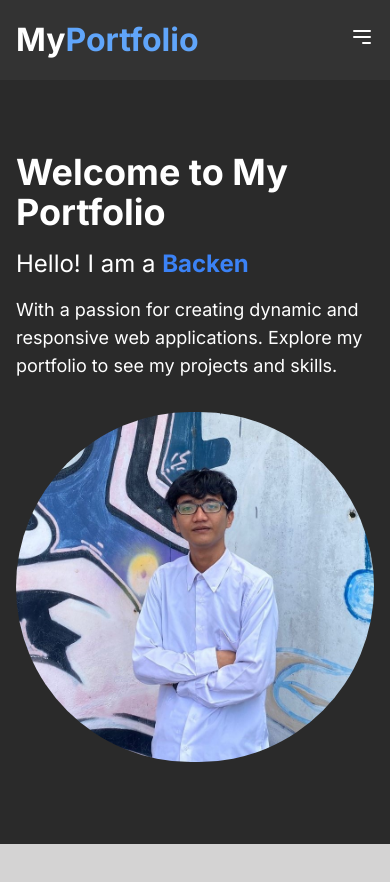
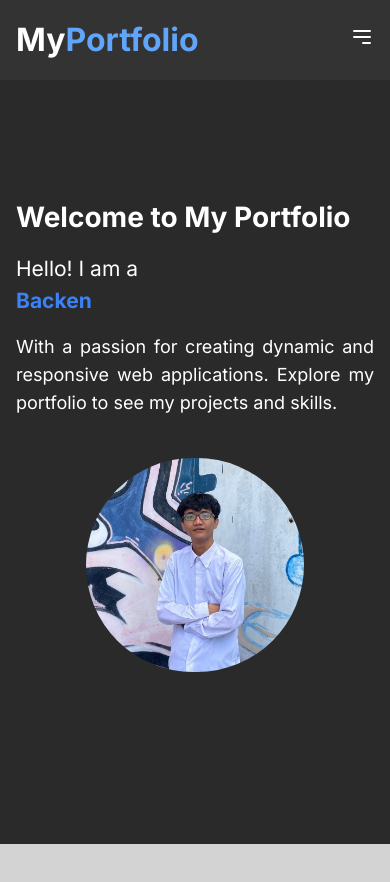
Before and after one commit to RaihanPrasetia/portofoliov2, a Next.js app: page / in a window 390 px wide. Shown: the top 882 px of the page. Built offline with nearby package versions, Linux system fonts and the light colour scheme.

Commit message:
fix typingeffect

```diff
--- a/src/app/assets/css/About.css
+++ b/src/app/assets/css/About.css
@@ -1,10 +1,3 @@
 .text-tittle {
     font-size: 30px;
 }
-
-@media (min-width: 1024px) {
-  .responsive-image {
-    width: 250px; /* Ukuran gambar di tampilan mobile */
-    height: 250px;
-  }
-}
--- a/src/app/assets/css/Home.css
+++ b/src/app/assets/css/Home.css
@@ -0,0 +1,21 @@
+@media (max-width: 768px) {
+  .responsive-image {
+       width: 250px; /* Ukuran gambar di tampilan mobile */
+    height: 250px;
+    margin-bottom: 25px;
+    margin-top: 25px;
+    padding-top: 0;
+  }
+
+  .text-wc {
+    font-size: 28px;
+  }
+
+  .text-hl{
+    font-size: 21px;
+  }
+
+  .text-p{
+    font-size: 18px;
+  }
+}
--- a/src/app/components/About.tsx
+++ b/src/app/components/About.tsx
@@ -9,7 +9,7 @@ export default function About() {
     <section id="about" className="section">
       <div className="flex flex-col md:flex-row items-center md:justify-between">
         {/* Teks di sebelah kiri */}
-        <div className="w-full md:w-1/2 p-4 text-center item">
+        <div className="w-full md:w-1/2 p-4 text-center item responsive-image">
           <Image
             src={foto}
             alt="Profile"
--- a/src/app/components/Home.tsx
+++ b/src/app/components/Home.tsx
@@ -53,22 +53,27 @@ export default function Home() {
       <div className="flex flex-col md:flex-row items-center md:justify-between">
         {/* Teks di sebelah kiri */}
         <div className="w-full md:w-1/2 p-4">
-          <h1 className="text-4xl font-bold mb-4">Welcome to My Portfolio</h1>
-          <h2 className="text-2xl mb-4">
-            Hello! I am a <span className="text-blue-500 font-bold"> <TypingEffect /></span>
-          </h2>
-          <p className="text-lg item">
+          <h1 className="text-4xl font-bold mb-4 text-wc">Welcome to My Portfolio</h1>
+          <div className="block md:flex md:items-center md:space-x-4">
+            <h2 className="text-2xl  text-hello md:mb-0 text-hl">
+              Hello! I am a
+            </h2>
+            <span className="text-blue-500 font-bold text-2xl text-hl">
+              <TypingEffect />
+            </span>
+          </div>
+          <p className="text-lg text-justify item mt-4 text-p">
             With a passion for creating dynamic and responsive web applications. Explore my portfolio to see my projects and skills.
           </p>
         </div>
         {/* Gambar di sebelah kanan */}
-        <div className="w-full md:w-1/2 p-4 text-center item">
+        <div className="w-full md:w-1/2 p-4 text-center item responsive-image">
           <Image
             src={foto}
             alt="Profile"
             className="rounded-full mx-auto"
-                width={380}
-                height={380}
+            width={380}
+            height={380}
           />
         </div>
       </div>
--- a/src/app/components/Navbar.tsx
+++ b/src/app/components/Navbar.tsx
@@ -64,7 +64,7 @@ export default function Navbar() {
         </div>
 
         {/* Menu Navigasi */}
-        <div className={`navbar-menu ${isMenuOpen ? 'open' : ''}`}>
+        <div className={`navbar-menu bg-transparent ${isMenuOpen ? 'open' : ''}`}>
           <ul>
             {sections.map(section => (
               <li key={section} className={`nav-item ${activeSection === section ? 'active' : ''}`}>
```
